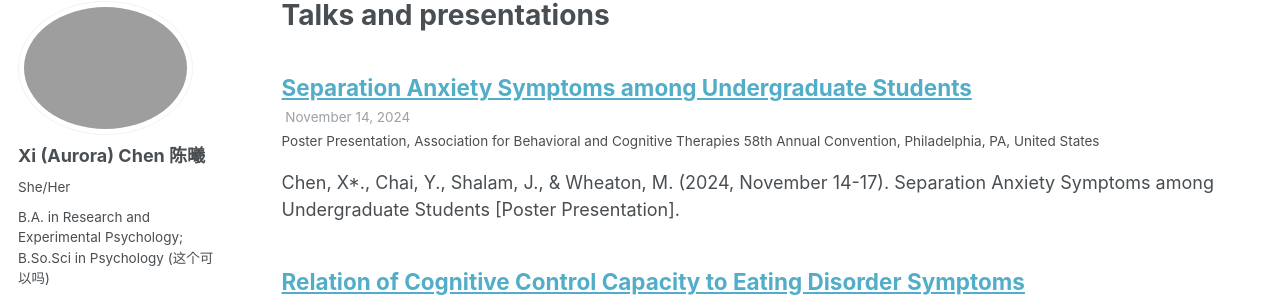
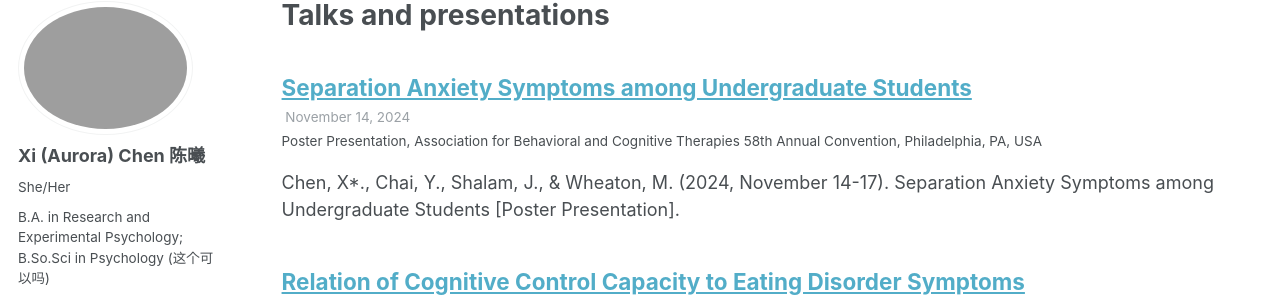
Before and after one commit to xixichen002/xixichen002.github.io, a Jekyll site: the page built from _pages/talks.html, in a window 1280 px wide and 900 px high. Shown: the part 105-409 px from the top of the window. Built offline with Jekyll 4.4.1, drawn with Linux system fonts in a browser that asks for light colours; some web fonts are replaced.

Commit message:
Update 2024-11-14-Separation.md

```diff
--- a/_talks/2024-11-14-Separation.md
+++ b/_talks/2024-11-14-Separation.md
@@ -5,7 +5,7 @@ type: "Poster Presentation"
 permalink: /talks/2024-11-14-Separation
 venue: "Association for Behavioral and Cognitive Therapies 58th Annual Convention"
 date: 2024-11-14
-location: "Philadelphia, PA, United States"
+location: "Philadelphia, PA, USA"
 ---
 
 Chen, X*., Chai, Y., Shalam, J., & Wheaton, M. (2024, November 14-17). Separation Anxiety Symptoms among Undergraduate Students [Poster Presentation].
```
